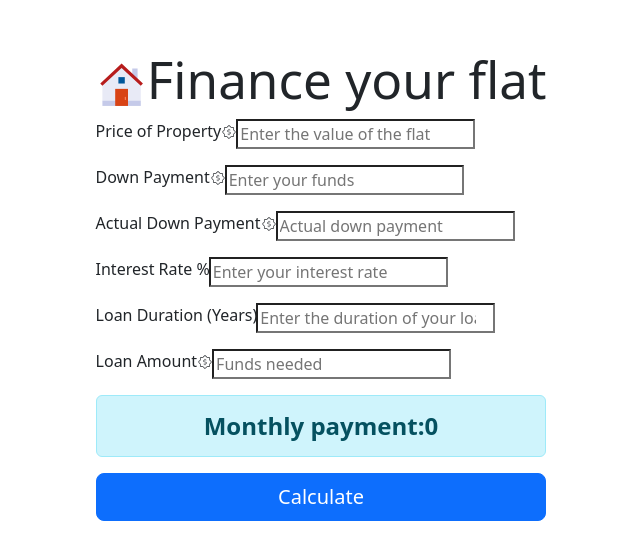
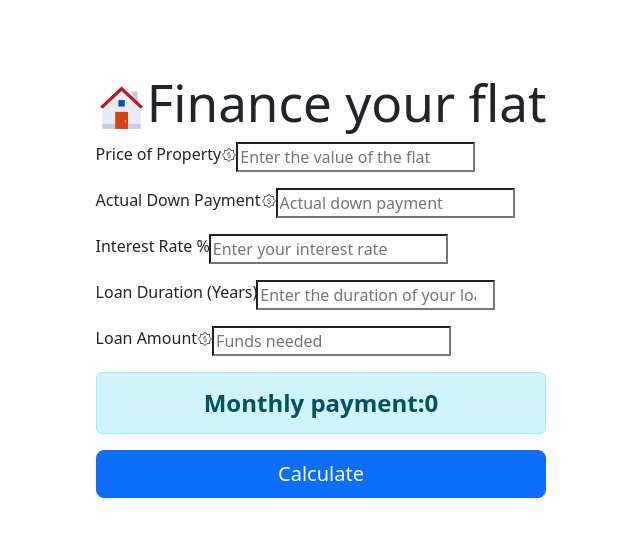
Before and after one commit to gipsoong/journeyhome, a React (Vite) app: page / in a window 1280 px wide. Shown: the part 114-674 px from the top of the page, without its empty margins (319-959 px from the left). Built offline with nearby package versions, Linux system fonts and the light colour scheme.

Commit message:
Updated logic so that downpayment is automatically calculated

```diff
--- a/src/components/form.jsx
+++ b/src/components/form.jsx
@@ -13,8 +13,10 @@ function Form() {
     const [actualDownPayment, setActualDownPayment] = useState("");
 
     function calculateLoanAmount() {
-        setLoanAmount(homeValue - downPayment);
-        setActualDownPayment(homeValue * 0.2)
+        setActualDownPayment(0.2 * homeValue)
+        console.log(actualDownPayment)
+        setLoanAmount(homeValue - actualDownPayment);
+        console.log(homeValue - actualDownPayment)
         return loanAmount, actualDownPayment;
     }
 
@@ -47,14 +49,14 @@ function Form() {
                 value={homeValue}
                 onInput={(e) => setHomeValue(e.target.value)}
             />
-            <FormInputGroup
+            {/* <FormInputGroup
                 text="Down Payment"
                 icon={<CiBadgeDollar />}
                 placeholder={"Enter your funds"}
                 onKeyUp={calculateLoanAmount}
                 value={downPayment}
                 onInput={(e) => setDownPayment(e.target.value)}
-            />
+            /> */}
             <FormInputGroup
                 text="Actual Down Payment"
                 icon={<CiBadgeDollar />}
```
